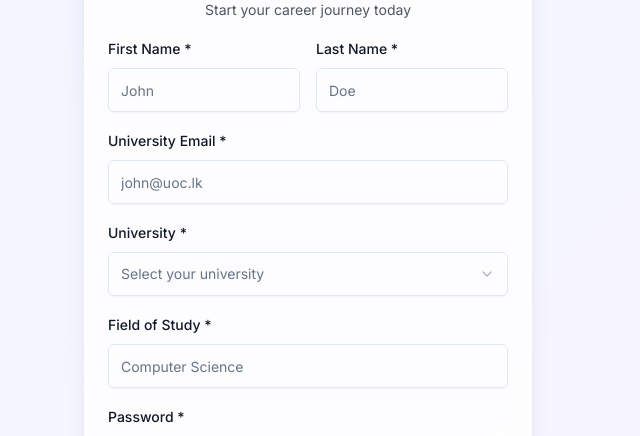
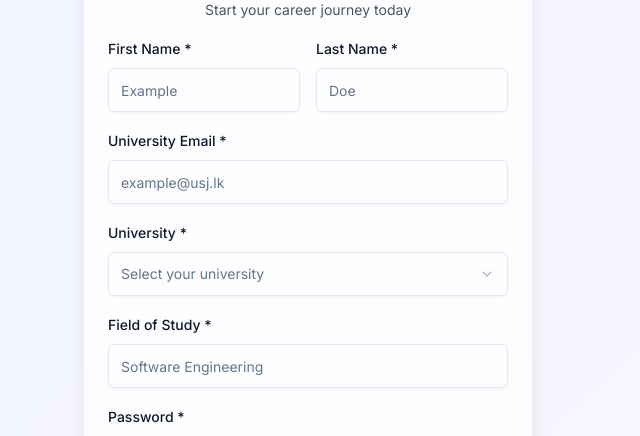
Before and after one commit to sandeepamuthumal/SkillBridge, a React (Vite) app in the folder client/: page /auth/signup in a window 1280 px wide. Shown: the part 360-796 px from the top of the page, without its empty margins (332-972 px from the left). Built offline with nearby package versions, Linux system fonts and the light colour scheme; no server answers.

Commit message:
Integrations

```diff
--- a/client/src/pages/auth/components/signup/JobSeekerFields.jsx
+++ b/client/src/pages/auth/components/signup/JobSeekerFields.jsx
@@ -25,7 +25,7 @@ const JobSeekerFields = ({ control, errors, primaryColor }) => {
               <Input
                 {...field}
                 id="firstName"
-                placeholder="John"
+                placeholder="Example"
                 className={`h-11 ${errors.firstName ? 'border-red-500' : ''}`}
               />
             )}
@@ -65,7 +65,7 @@ const JobSeekerFields = ({ control, errors, primaryColor }) => {
               {...field}
               id="email"
               type="email"
-              placeholder="john@uoc.lk"
+              placeholder="example@usj.lk"
               className={`h-11 ${errors.email ? 'border-red-500' : ''}`}
             />
           )}
@@ -117,7 +117,7 @@ const JobSeekerFields = ({ control, errors, primaryColor }) => {
             <Input
               {...field}
               id="fieldOfStudy"
-              placeholder="Computer Science"
+              placeholder="Software Engineering"
               className={`h-11 ${errors.fieldOfStudy ? 'border-red-500' : ''}`}
             />
           )}
--- a/client/src/pages/public/ProfessionalsPage.jsx
+++ b/client/src/pages/public/ProfessionalsPage.jsx
@@ -172,12 +172,14 @@ const ProfessionalsPage = () => {
   return (
     <div className="min-h-screen bg-gradient-to-br from-green-50 via-white to-teal-50">
       {/* Hero */}
-      <div className="relative bg-gradient-to-r from-green-600 to-teal-600 text-white overflow-hidden">
+      <div className="relative bg-gradient-to-r from-blue-500 to-purple-500 text-white overflow-hidden">
         <div className="absolute inset-0 bg-black/20"></div>
         <div
           className="absolute inset-0 bg-[url('https://images.unsplash.com/photo-1521737604893-d14cc237f11d?w=1200&h=400&fit=crop')] bg-cover bg-center bg-blend-overlay"
           aria-hidden="true"
-        />
+        >
+          <div className="absolute inset-0 bg-black opacity-60"></div>
+        </div>
         <div className="relative max-w-7xl mx-auto px-4 sm:px-6 lg:px-8 py-16">
           <div className="text-center mb-8">
             <br />
```
Also changed, not shown: 1 other file (tests, documents, lock files or other folders).
